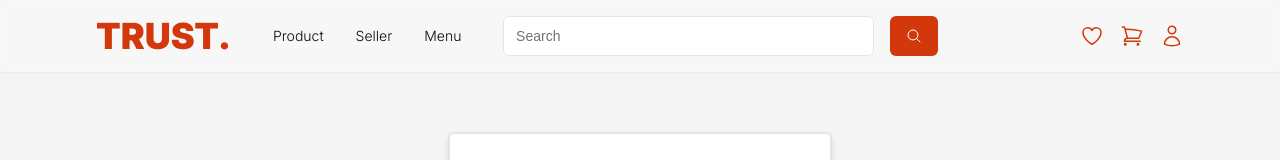
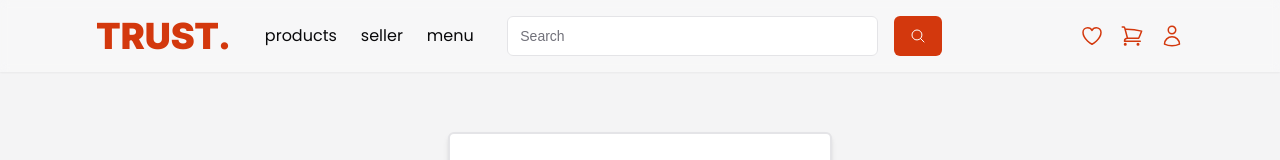
Before and after one commit to aan-cloud/trust-frontend, a Next.js app: page /register in a window 1280 px wide. Shown: the top 160 px of the page. Built offline with nearby package versions, Linux system fonts and the light colour scheme.

Commit message:
feat: using cslx next Link and all features next to implement navigation

```diff
--- a/src/components/pages/header.tsx
+++ b/src/components/pages/header.tsx
@@ -6,6 +6,11 @@ import { z } from "zod";
 import { useForm } from "react-hook-form";
 import { searchSchema } from "@/schema/search";
 import { zodResolver } from "@hookform/resolvers/zod";
+import clsx from "clsx";
+import Link from "next/link";
+import { usePathname } from "next/navigation";
+import { navigations } from "../../../data";
+
 
 export const Header = () => {
   const form = useForm<z.infer<typeof searchSchema>>({
@@ -19,22 +24,13 @@ export const Header = () => {
     console.log(values);
   }
 
+
   return (
     <header className="sticky top-0 bg-white bg-opacity-30 backdrop-blur-sm transition-all duration-300 shadow-sm z-10 px-24 p-4 flex justify-between items-center mb-7">
-      <h1 className="font-sans text-4xl font-black uppercase text-primary">
+      <Link href={"/"} className="font-sans text-4xl font-black uppercase text-primary">
         trust.
-      </h1>
-      <ul className="flex justify-between gap-2 text-sm font-light font-sans">
-        <li className="hover:bg-primary rounded-sm hover:text-white py-2 px-3">
-          Product
-        </li>
-        <li className="hover:bg-primary rounded-sm hover:text-white py-2 px-3">
-          Seller
-        </li>
-        <li className="hover:bg-primary rounded-sm hover:text-white py-2 px-3">
-          Menu
-        </li>
-      </ul>
+      </Link>
+      <NavLinks />
       <Form {...form}>
         <form
           onSubmit={form.handleSubmit(onSubmit)}
@@ -116,3 +112,24 @@ export const Header = () => {
     </header>
   );
 };
+
+const NavLinks = () => {
+  const pathName = usePathname();
+
+  return (
+    <div className="flex gap-2">
+      {
+        navigations.map((link) => (
+          <Link key={link.name} href={link.href} className={clsx(
+            "hover:bg-primary rounded-sm hover:text-white py-2 px-2 font-poppins",
+            {
+              "bg-primary text-white" : pathName === link.href
+            }
+          )}>
+            {link.name}
+          </Link>
+        ))
+      }
+    </div>
+  )
+}
```
